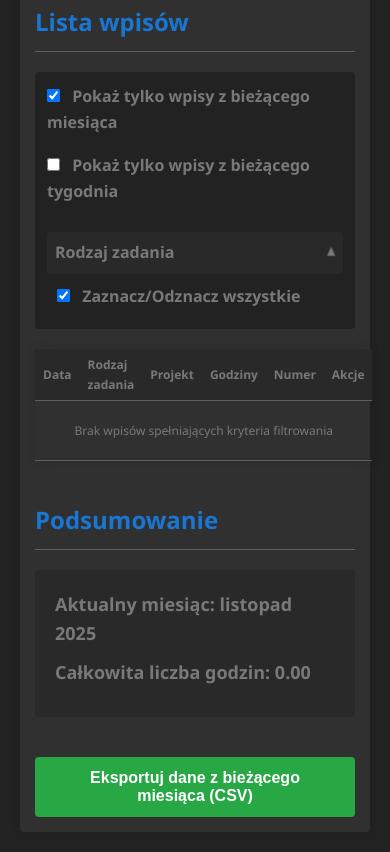
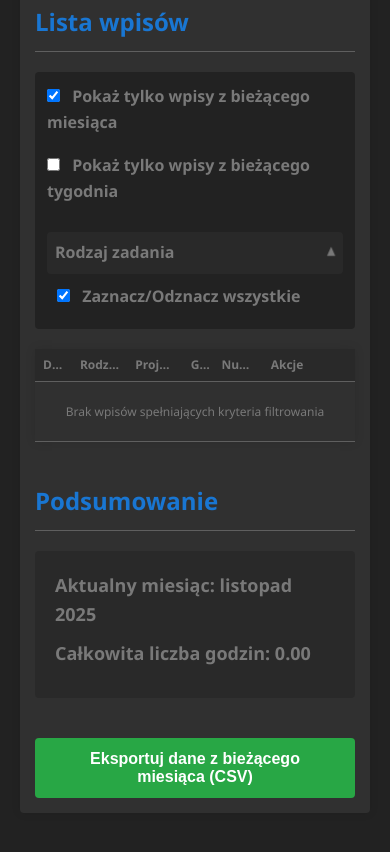
Before and after one commit to Konuz/Time-Planner, a plain HTML site: page Plan.html in a window 390 px wide. Shown: the part 1132-1984 px from the top of the page. Drawn offline with Linux system fonts and the light colour scheme.

Commit message:
Add files via upload

```diff
--- a/Plan.html
+++ b/Plan.html
@@ -176,12 +176,55 @@
 
         .task-table {
             font-size: 14px;
+            width: 100%;
+            table-layout: fixed;
+        }
+
+        /* Fixed column widths for consistent header positioning */
+        .task-table th:nth-child(1),
+        .task-table td:nth-child(1) {
+            width: 10%;  /* Data */
+        }
+
+        .task-table th:nth-child(2),
+        .task-table td:nth-child(2) {
+            width: 18%;  /* Rodzaj zadania */
+        }
+
+        .task-table th:nth-child(3),
+        .task-table td:nth-child(3) {
+            width: 18%;  /* Projekt */
+        }
+
+        .task-table th:nth-child(4),
+        .task-table td:nth-child(4) {
+            width: 8%;   /* Godziny */
+        }
+
+        .task-table th:nth-child(5),
+        .task-table td:nth-child(5) {
+            width: 16%;  /* Numer */
+        }
+
+        .task-table th:nth-child(6),
+        .task-table td:nth-child(6) {
+            width: 30%;  /* Akcje (3 buttons: Edit, Clone, Delete) */
         }
 
         th, td {
             padding: 8px 10px;
             text-align: left;
             border-bottom: 1px solid var(--border-color);
+            overflow: hidden;
+            text-overflow: ellipsis;
+            white-space: nowrap;
+        }
+
+        /* Allow text wrapping in Actions column for buttons */
+        .task-table th:nth-child(6),
+        .task-table td:nth-child(6) {
+            white-space: normal;
+            overflow: visible;
         }
 
         th {
@@ -205,6 +248,14 @@
         }
 
         .action-btn:hover {
+            color: white;
+        }
+
+        .clone-btn {
+            color: var(--primary-color);
+        }
+
+        .clone-btn:hover {
             color: white;
         }
 
@@ -344,6 +395,17 @@
 
             .task-table {
                 font-size: 12px;
+            }
+
+            /* Maintain fixed layout on mobile */
+            .task-table th:nth-child(1),
+            .task-table td:nth-child(1) {
+                width: 12%;  /* Data - slightly wider on mobile */
+            }
+
+            .task-table th:nth-child(4),
+            .task-table td:nth-child(4) {
+                width: 10%;  /* Godziny - slightly wider on mobile */
             }
 
             th, td {
@@ -1842,6 +1904,7 @@
                 'month.november': 'Listopad',
                 'month.december': 'Grudzień',
                 'action.edit': 'Edytuj',
+                'action.clone': 'Klonuj',
                 'action.delete': 'Usuń'
             },
             en: {
@@ -2007,6 +2070,7 @@
 
                 // Actions
                 'action.edit': 'Edit',
+                'action.clone': 'Clone',
                 'action.delete': 'Delete'
             }
         };
@@ -2770,6 +2834,21 @@
             updateSummary();
         }
 
+        function cloneEntry(id) {
+            const entry = entriesMap.get(id);
+            if (!entry) return;
+
+            const clonedEntry = {
+                date: new Date().toISOString().split('T')[0],  // Today's date
+                taskType: entry.taskType,
+                client: entry.client || '',
+                hours: entry.hours,
+                taskNumber: entry.taskNumber
+            };
+
+            addEntry(clonedEntry);
+        }
+
         function deleteEntry(id) {
             if (!entriesMap.has(id)) return;
 
@@ -2841,6 +2920,7 @@
             const actionsCell = document.createElement('td');
             actionsCell.innerHTML = `
                 <button class="action-btn edit-btn" data-id="${entry.id}">${t('action.edit')}</button>
+                <button class="action-btn clone-btn" data-id="${entry.id}">${t('action.clone')}</button>
                 <button class="action-btn delete-btn" data-id="${entry.id}">${t('action.delete')}</button>
             `;
 
@@ -3916,6 +3996,9 @@
                     if (target.classList.contains('edit-btn')) {
                         const id = parseInt(target.getAttribute('data-id'));
                         showEditForm(id);
+                    } else if (target.classList.contains('clone-btn')) {
+                        const id = parseInt(target.getAttribute('data-id'));
+                        cloneEntry(id);
                     } else if (target.classList.contains('delete-btn') && !target.classList.contains('delete-project-btn') && !target.classList.contains('delete-task-type-btn') && !target.classList.contains('modal-delete-project-btn')) {
                         const id = parseInt(target.getAttribute('data-id'));
                         openConfirmDialog(t('msg.confirmDeleteEntry'), () => deleteEntry(id));
```
